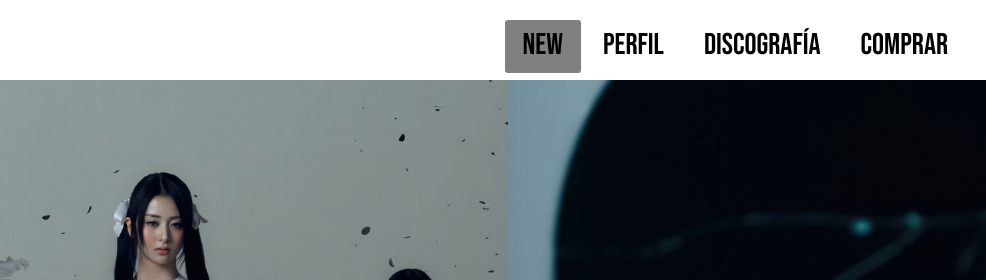
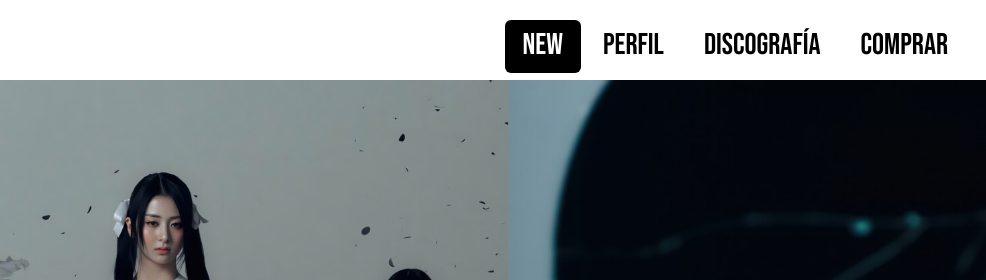
Before and after one commit to nicoosk/lesserafim-pagina, a plain HTML site: page index.html in a window 1280 px wide. In both pictures the pointer is over the link "NEW". Shown: the top 280 px of the page, 294-1280 px from the left. Drawn offline with Linux system fonts and the light colour scheme.

Commit message:
Hover nav arreglado

```diff
--- a/css/style-nav.css
+++ b/css/style-nav.css
@@ -57,5 +57,7 @@ nav ul li a {
 
 nav ul li a:hover {
     transition: 0.2s;
-    background-color: gray;
+    background-color: black;
+    color: white;
+    border-radius: 6px;
 }
```
